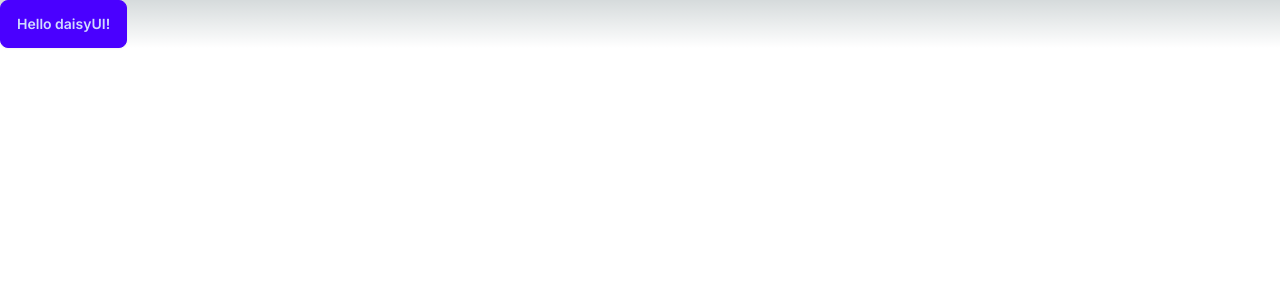
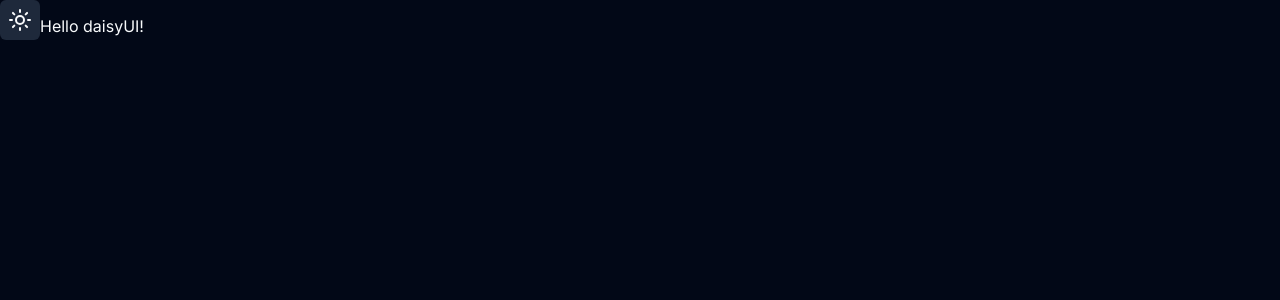
Before and after one commit to alimransahin/hexleap_private_limited, a Next.js app: page / in a window 1280 px wide. Shown: the top 300 px of the page. Built offline with nearby package versions, Linux system fonts and the light colour scheme.

Commit message:
dark mode added

```diff
--- a/src/app/globals.css
+++ b/src/app/globals.css
@@ -2,32 +2,58 @@
 @tailwind components;
 @tailwind utilities;
 
-:root {
-  --foreground-rgb: 0, 0, 0;
-  --background-start-rgb: 214, 219, 220;
-  --background-end-rgb: 255, 255, 255;
-}
+@layer base {
+  :root {
+    --background: 0 0% 100%;
+    --foreground: 222.2 84% 4.9%;
+    --card: 0 0% 100%;
+    --card-foreground: 222.2 84% 4.9%;
+    --popover: 0 0% 100%;
+    --popover-foreground: 222.2 84% 4.9%;
+    --primary: 221.2 83.2% 53.3%;
+    --primary-foreground: 210 40% 98%;
+    --secondary: 210 40% 96.1%;
+    --secondary-foreground: 222.2 47.4% 11.2%;
+    --muted: 210 40% 96.1%;
+    --muted-foreground: 215.4 16.3% 46.9%;
+    --accent: 210 40% 96.1%;
+    --accent-foreground: 222.2 47.4% 11.2%;
+    --destructive: 0 84.2% 60.2%;
+    --destructive-foreground: 210 40% 98%;
+    --border: 214.3 31.8% 91.4%;
+    --input: 214.3 31.8% 91.4%;
+    --ring: 221.2 83.2% 53.3%;
+    --radius: 0.5rem;
+  }
 
-@media (prefers-color-scheme: dark) {
-  :root {
-    --foreground-rgb: 255, 255, 255;
-    --background-start-rgb: 0, 0, 0;
-    --background-end-rgb: 0, 0, 0;
+  .dark {
+    --background: 222.2 84% 4.9%;
+    --foreground: 210 40% 98%;
+    --card: 222.2 84% 4.9%;
+    --card-foreground: 210 40% 98%;
+    --popover: 222.2 84% 4.9%;
+    --popover-foreground: 210 40% 98%;
+    --primary: 217.2 91.2% 59.8%;
+    --primary-foreground: 222.2 47.4% 11.2%;
+    --secondary: 217.2 32.6% 17.5%;
+    --secondary-foreground: 210 40% 98%;
+    --muted: 217.2 32.6% 17.5%;
+    --muted-foreground: 215 20.2% 65.1%;
+    --accent: 217.2 32.6% 17.5%;
+    --accent-foreground: 210 40% 98%;
+    --destructive: 0 62.8% 30.6%;
+    --destructive-foreground: 210 40% 98%;
+    --border: 217.2 32.6% 17.5%;
+    --input: 217.2 32.6% 17.5%;
+    --ring: 224.3 76.3% 48%;
   }
 }
 
-body {
-  color: rgb(var(--foreground-rgb));
-  background: linear-gradient(
-      to bottom,
-      transparent,
-      rgb(var(--background-end-rgb))
-    )
-    rgb(var(--background-start-rgb));
-}
-
-@layer utilities {
-  .text-balance {
-    text-wrap: balance;
+@layer base {
+  * {
+    @apply border-border;
+  }
+  body {
+    @apply bg-background text-foreground;
   }
 }
--- a/src/app/layout.tsx
+++ b/src/app/layout.tsx
@@ -1,6 +1,8 @@
 import type { Metadata } from "next";
 import { Inter } from "next/font/google";
 import "./globals.css";
+import { ThemeProvider } from "@/components/theme-provider";
+import ToggleMode from "@/components/ToggleMode";
 
 const inter = Inter({ subsets: ["latin"] });
 
@@ -16,7 +18,17 @@
 }>) {
   return (
     <html lang="en">
-      <body className={inter.className}>{children}</body>
+      <body className={inter.className}>
+        <ThemeProvider
+          attribute="class"
+          defaultTheme="dark"
+          enableSystem
+          disableTransitionOnChange
+        >
+          <ToggleMode />
+          {children}
+        </ThemeProvider>
+      </body>
     </html>
   );
 }
--- /dev/null
+++ b/src/components/ToggleMode.tsx
@@ -0,0 +1,33 @@
+"use client";
+import { useTheme } from "next-themes";
+import React, { useEffect, useState } from "react";
+import { Button } from "./ui/button";
+import { Moon, Sun } from "lucide-react";
+
+const ToggleMode = () => {
+  const { theme, setTheme } = useTheme();
+  const [mounted, setMounted] = useState(false);
+
+  useEffect(() => {
+    setMounted(true);
+  });
+  if (!mounted) {
+    return <Button variant="secondary" size="icon" disabled={true}></Button>;
+  }
+  const dark = theme === "dark";
+  return (
+    <Button
+      variant="secondary"
+      size="icon"
+      onClick={() => setTheme(`${dark ? "light" : "dark"}`)}
+    >
+      {dark ? (
+        <Sun className="hover:cursor-pointer hover:text-primary" />
+      ) : (
+        <Moon className="hover:cursor-pointer hover:text-primary" />
+      )}
+    </Button>
+  );
+};
+
+export default ToggleMode;
--- /dev/null
+++ b/src/components/theme-provider.tsx
@@ -0,0 +1,9 @@
+"use client";
+
+import * as React from "react";
+import { ThemeProvider as NextThemesProvider } from "next-themes";
+import { type ThemeProviderProps } from "next-themes/dist/types";
+
+export function ThemeProvider({ children, ...props }: ThemeProviderProps) {
+  return <NextThemesProvider {...props}>{children}</NextThemesProvider>;
+}
--- /dev/null
+++ b/src/components/ui/button.tsx
@@ -0,0 +1,56 @@
+import * as React from "react"
+import { Slot } from "@radix-ui/react-slot"
+import { cva, type VariantProps } from "class-variance-authority"
+
+import { cn } from "@/lib/utils"
+
+const buttonVariants = cva(
+  "inline-flex items-center justify-center whitespace-nowrap rounded-md text-sm font-medium ring-offset-background transition-colors focus-visible:outline-none focus-visible:ring-2 focus-visible:ring-ring focus-visible:ring-offset-2 disabled:pointer-events-none disabled:opacity-50",
+  {
+    variants: {
+      variant: {
+        default: "bg-primary text-primary-foreground hover:bg-primary/90",
+        destructive:
+          "bg-destructive text-destructive-foreground hover:bg-destructive/90",
+        outline:
+          "border border-input bg-background hover:bg-accent hover:text-accent-foreground",
+        secondary:
+          "bg-secondary text-secondary-foreground hover:bg-secondary/80",
+        ghost: "hover:bg-accent hover:text-accent-foreground",
+        link: "text-primary underline-offset-4 hover:underline",
+      },
+      size: {
+        default: "h-10 px-4 py-2",
+        sm: "h-9 rounded-md px-3",
+        lg: "h-11 rounded-md px-8",
+        icon: "h-10 w-10",
+      },
+    },
+    defaultVariants: {
+      variant: "default",
+      size: "default",
+    },
+  }
+)
+
+export interface ButtonProps
+  extends React.ButtonHTMLAttributes<HTMLButtonElement>,
+    VariantProps<typeof buttonVariants> {
+  asChild?: boolean
+}
+
+const Button = React.forwardRef<HTMLButtonElement, ButtonProps>(
+  ({ className, variant, size, asChild = false, ...props }, ref) => {
+    const Comp = asChild ? Slot : "button"
+    return (
+      <Comp
+        className={cn(buttonVariants({ variant, size, className }))}
+        ref={ref}
+        {...props}
+      />
+    )
+  }
+)
+Button.displayName = "Button"
+
+export { Button, buttonVariants }
--- /dev/null
+++ b/src/lib/utils.ts
@@ -0,0 +1,6 @@
+import { type ClassValue, clsx } from "clsx"
+import { twMerge } from "tailwind-merge"
+
+export function cn(...inputs: ClassValue[]) {
+  return twMerge(clsx(inputs))
+}
--- a/tailwind.config.ts
+++ b/tailwind.config.ts
@@ -1,21 +1,80 @@
-import type { Config } from "tailwindcss";
- import daisyui from 'daisyui'
+import type { Config } from "tailwindcss"
 
-const config: Config = {
+const config = {
+  darkMode: ["class"],
   content: [
-    "./src/pages/**/*.{js,ts,jsx,tsx,mdx}",
-    "./src/components/**/*.{js,ts,jsx,tsx,mdx}",
-    "./src/app/**/*.{js,ts,jsx,tsx,mdx}",
-  ],
+    './pages/**/*.{ts,tsx}',
+    './components/**/*.{ts,tsx}',
+    './app/**/*.{ts,tsx}',
+    './src/**/*.{ts,tsx}',
+	],
+  prefix: "",
   theme: {
+    container: {
+      center: true,
+      padding: "2rem",
+      screens: {
+        "2xl": "1400px",
+      },
+    },
     extend: {
-      backgroundImage: {
-        "gradient-radial": "radial-gradient(var(--tw-gradient-stops))",
-        "gradient-conic":
-          "conic-gradient(from 180deg at 50% 50%, var(--tw-gradient-stops))",
+      colors: {
+        border: "hsl(var(--border))",
+        input: "hsl(var(--input))",
+        ring: "hsl(var(--ring))",
+        background: "hsl(var(--background))",
+        foreground: "hsl(var(--foreground))",
+        primary: {
+          DEFAULT: "hsl(var(--primary))",
+          foreground: "hsl(var(--primary-foreground))",
+        },
+        secondary: {
+          DEFAULT: "hsl(var(--secondary))",
+          foreground: "hsl(var(--secondary-foreground))",
+        },
+        destructive: {
+          DEFAULT: "hsl(var(--destructive))",
+          foreground: "hsl(var(--destructive-foreground))",
+        },
+        muted: {
+          DEFAULT: "hsl(var(--muted))",
+          foreground: "hsl(var(--muted-foreground))",
+        },
+        accent: {
+          DEFAULT: "hsl(var(--accent))",
+          foreground: "hsl(var(--accent-foreground))",
+        },
+        popover: {
+          DEFAULT: "hsl(var(--popover))",
+          foreground: "hsl(var(--popover-foreground))",
+        },
+        card: {
+          DEFAULT: "hsl(var(--card))",
+          foreground: "hsl(var(--card-foreground))",
+        },
+      },
+      borderRadius: {
+        lg: "var(--radius)",
+        md: "calc(var(--radius) - 2px)",
+        sm: "calc(var(--radius) - 4px)",
+      },
+      keyframes: {
+        "accordion-down": {
+          from: { height: "0" },
+          to: { height: "var(--radix-accordion-content-height)" },
+        },
+        "accordion-up": {
+          from: { height: "var(--radix-accordion-content-height)" },
+          to: { height: "0" },
+        },
+      },
+      animation: {
+        "accordion-down": "accordion-down 0.2s ease-out",
+        "accordion-up": "accordion-up 0.2s ease-out",
       },
     },
   },
-  plugins: [daisyui],
-};
-export default config;
+  plugins: [require("tailwindcss-animate")],
+} satisfies Config
+
+export default config
```
Also changed, not shown: package.json (+8 -1 lines), components.json (added), 1 other file (tests, documents, lock files or other folders).
